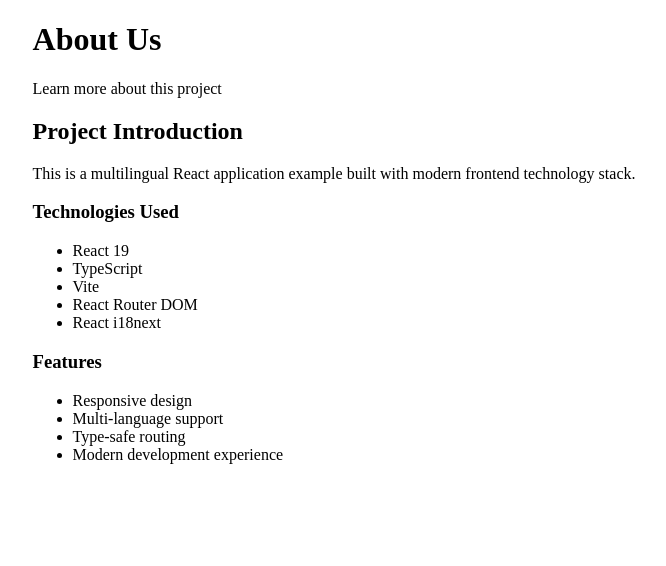
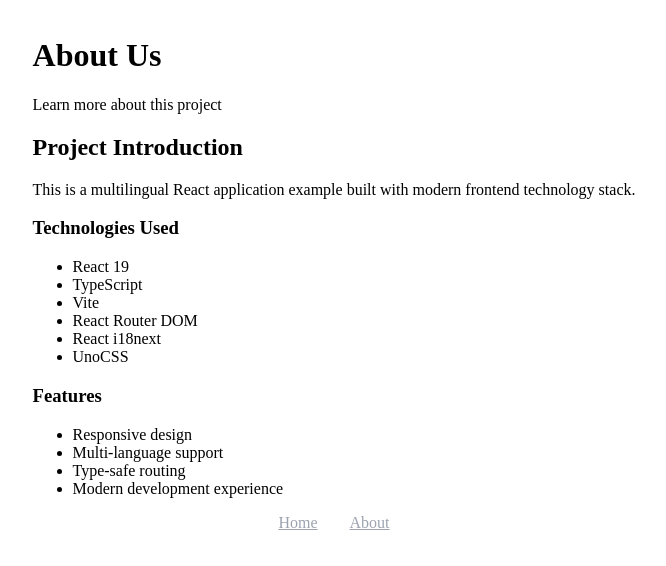
Before and after one commit to iuuko/umineko-epitaph, a React (Vite) app: page /about in a window 1280 px wide. Shown: the top 566 px of the page, without its empty margins (306-972 px from the left). Built offline with nearby package versions, Linux system fonts and the light colour scheme.

Commit message:
feat: add About page with project information and tech stack

```diff
--- a/src/pages/About.tsx
+++ b/src/pages/About.tsx
@@ -1,10 +1,11 @@
 import { useTranslation } from "react-i18next";
+import Navigation from "@/components/Navigation";
 
 const About: React.FC = () => {
   const { t } = useTranslation();
 
   return (
-    <div>
+    <div className="relative p-4">
       <header>
         <h1>{t("pages.about.title")}</h1>
         <p>{t("pages.about.description")}</p>
@@ -22,6 +23,7 @@
             <li>Vite</li>
             <li>React Router DOM</li>
             <li>React i18next</li>
+            <li>UnoCSS</li>
           </ul>
 
           <h3>{t("pages.about.featuresTitle")}</h3>
@@ -33,6 +35,7 @@
           </ul>
         </section>
       </main>
+      <Navigation />
     </div>
   );
 };
```
